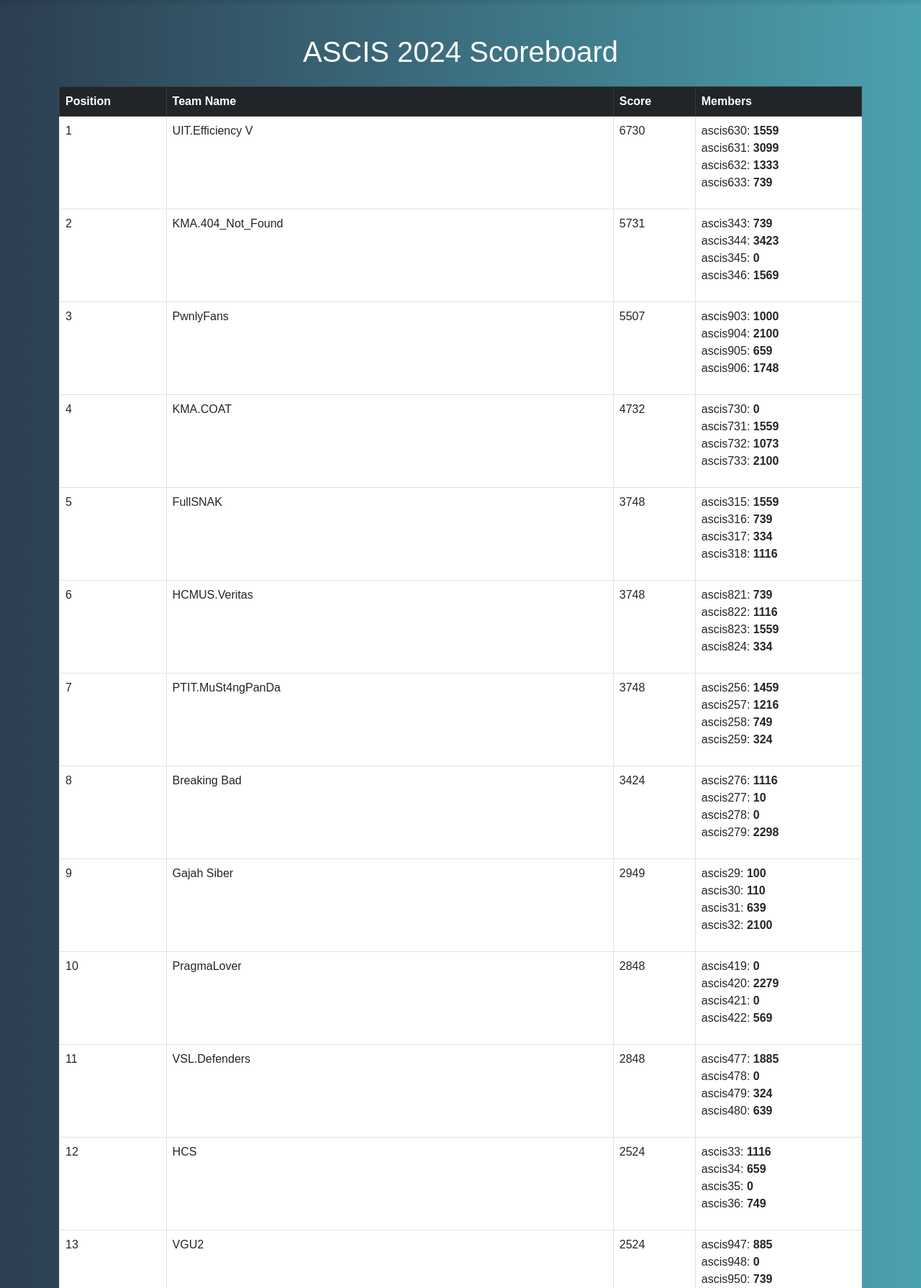
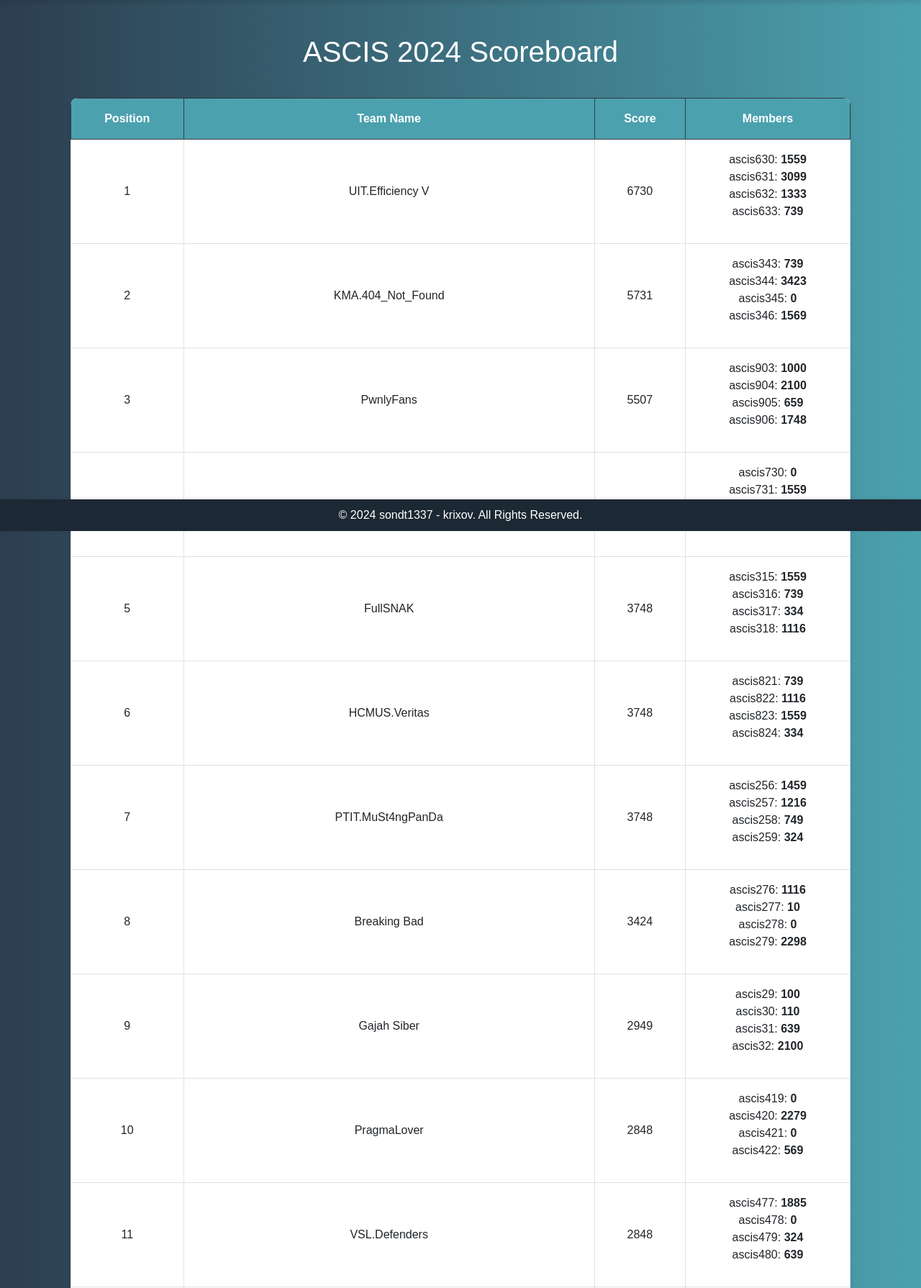
Before and after one commit to sondt1337/Wayback-CTF, a Flask app: page /scoreboard/4 in a window 1280 px wide. Shown: the part 62-1852 px from the top of the page at 72% size. Run offline with Flask 3, Linux system fonts and the light colour scheme.

Commit message:
more js & css

```diff
--- a/app/static/style.css
+++ b/app/static/style.css
@@ -54,6 +54,7 @@ h1, h5 {
 box-shadow: 0 4px 6px rgba(0, 0, 0, 0.1);
 }
 
+
 .navbar-brand {
 font-weight: bold;
 font-size: 1.5rem;
@@ -71,22 +72,18 @@ color: #4ca1af !important;
 
 /* Footer styling */
 .footer {
-background-color: #1c2833;
-color: #ffffff;
-padding: 0.5rem 0;
-text-align: center;
+    background-color: #1c2833;
+    color: white;
+    text-align: center;
+    padding: 10px 0;
+    position: fixed;
+    bottom: 0;
+    left: 0;
+    width: 100%;
+    box-shadow: 0 -1px 5px rgba(0, 0, 0, 0.1);
+    z-index: 1000;
 }
 
-.footer a {
-color: #ffffff;
-text-decoration: none;
-margin: 0 10px;
-transition: color 0.3s ease;
-}
-
-.footer a:hover {
-color: #4ca1af;
-}
 
 /* Jumbotron styling */
 .jumbotron {
@@ -123,7 +120,74 @@ box-shadow: 0 6px 12px rgba(0, 0, 0, 0.15);
 color: #4ca1af;
 }
 
-/* Table styles */
+/* Table Styles */
+.table-responsive {
+    max-width: 1200px;
+    margin: auto;
+    padding: 1rem;
+}
+
+.table {
+    background-color: #f9f9f9;
+    color: #333;
+    border-radius: 10px;
+    overflow: hidden;
+    box-shadow: 0 4px 8px rgba(0, 0, 0, 0.1);
+}
+
+.table th, .table td {
+    text-align: center;
+    vertical-align: middle;
+    font-size: 1rem;
+    padding: 1rem;
+}
+
+.table th {
+    background-color: #4ca1af;
+    color: #ffffff;
+}
+
 .table-hover tbody tr:hover {
-background-color: #e6f7f9;
+    background-color: #e6f7f9;
+    transition: background-color 0.3s ease;
 }
+
+/* Responsive Table for Mobile */
+@media (max-width: 768px) {
+    .table-responsive {
+        font-size: 0.9rem;
+    }
+    .table th, .table td {
+        padding: 0.75rem;
+    }
+}
+
+/* Responsive Layout for Smaller Screens */
+@media (max-width: 576px) {
+    .table th, .table td {
+        padding: 0.5rem;
+    }
+    .navbar-brand {
+        font-size: 1.25rem;
+    }
+}
+
+/* Hiệu ứng mờ dần khi tìm kiếm */
+@keyframes fadeIn {
+    from { opacity: 0; }
+    to { opacity: 1; }
+}
+
+@keyframes fadeOut {
+    from { opacity: 1; }
+    to { opacity: 0; }
+}
+
+.fade-in {
+    animation: fadeIn 0.5s ease-in forwards;
+}
+
+.fade-out {
+    animation: fadeOut 0.5s ease-out forwards;
+    pointer-events: none; /* Đảm bảo không nhấp được khi ẩn */
+}
--- a/app/templates/base.html
+++ b/app/templates/base.html
@@ -48,9 +48,15 @@
 </div>
 
 <!-- Footer -->
+<!-- Footer -->
 <footer class="footer">
-    <p>CTF Scoreboard Archive © 2024</p>
+    <div class="container">
+        <span>&copy; <span id="year"></span> sondt1337 - krixov. All Rights Reserved.</span>
+    </div>
 </footer>
+
+<script src="{{ url_for('static', filename='js/script.js') }}"></script>
+
 
 <!-- Bootstrap JS and AOS JS for animations -->
 <script src="https://cdn.jsdelivr.net/npm/bootstrap@5.3.0/dist/js/bootstrap.bundle.min.js"></script>
```
Also changed, not shown: app/static/js/script.js (added, +70 -0 lines).
